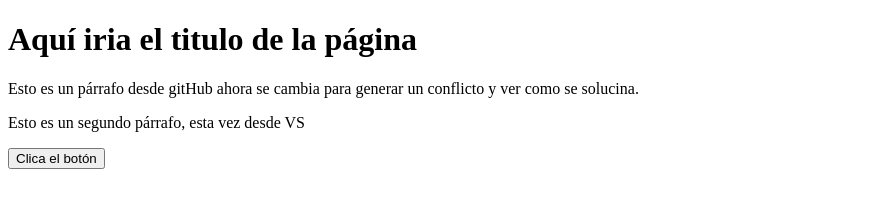
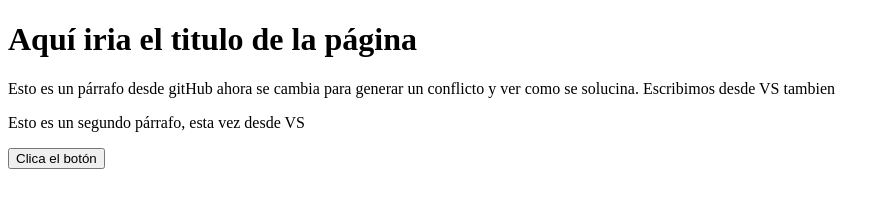
Before and after one commit to Klesserr/Proyecto-web-empresa-C, a plain HTML site: page index.html in a window 1280 px wide. Shown: the whole page, without its empty margins (0-890 px from the left). Drawn offline with Linux system fonts and the light colour scheme.

Commit message:
Vemos el conflicto

```diff
--- a/index.html
+++ b/index.html
@@ -9,7 +9,7 @@
 
 <body style href="miEstilo.css">
     <h1>Aquí iria el titulo de la página</h1>
-    <p>Esto es un párrafo desde gitHub ahora se cambia para generar un conflicto y ver como se solucina.</p>
+    <p>Esto es un párrafo desde gitHub ahora se cambia para generar un conflicto y ver como se solucina. Escribimos desde VS tambien</p>
     <p>Esto es un segundo párrafo, esta vez desde VS</p>
     <input type="button" onclick = "despedida()" value ="Clica el botón">
 </body>
```
